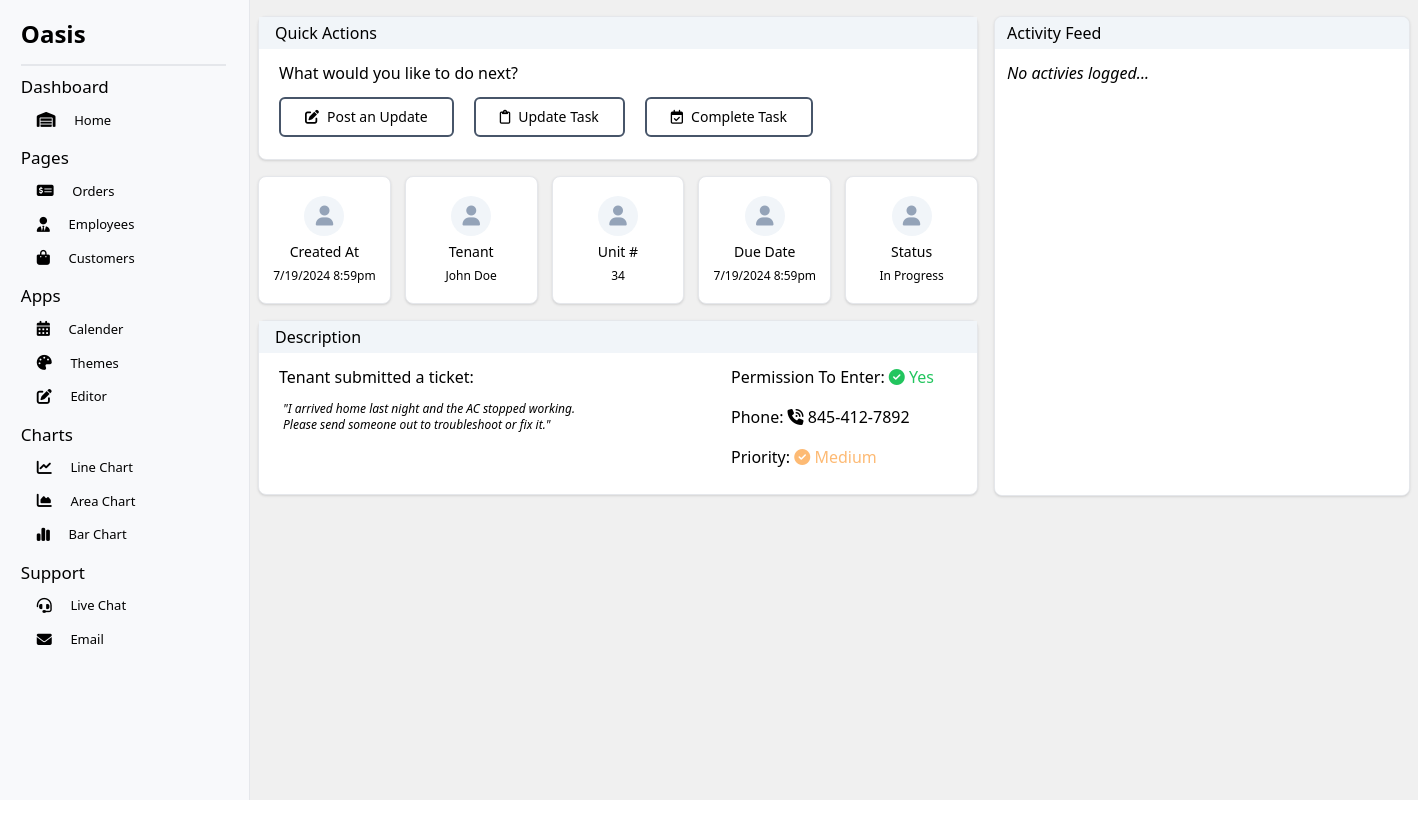
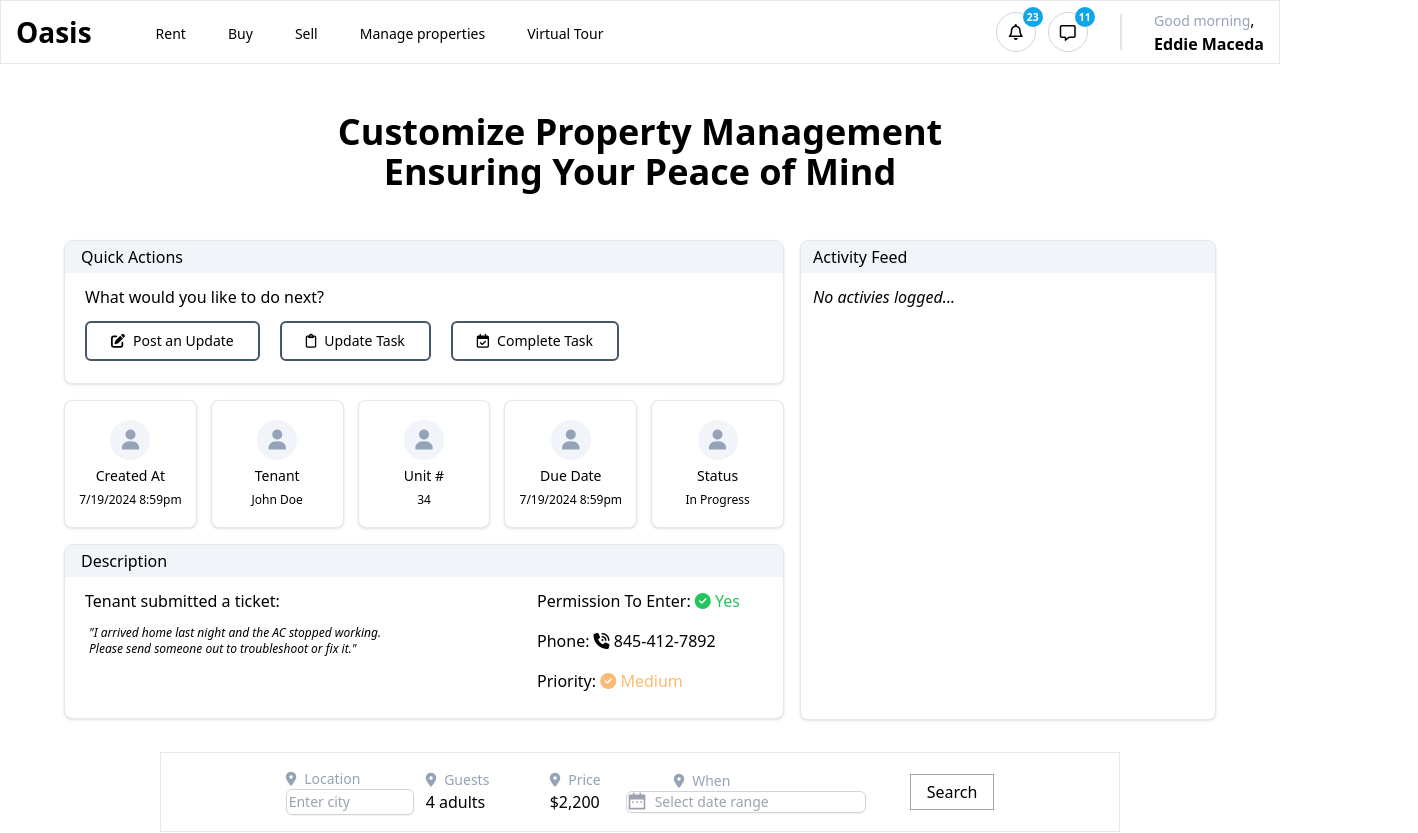
Before and after one commit to eddiemaceda11/Oasis, a React (Vite) app: page / in a window 1280 px wide. Shown: the top 833 px of the page, 1418 px wide, since content can reach past the window. Before the commit the page ends 800 px from the top, so only its background shows below. Built offline with nearby package versions, Linux system fonts and the light colour scheme.

Commit message:
Comment out DashboardPage component

```diff
--- a/src/app/App.tsx
+++ b/src/app/App.tsx
@@ -1,18 +1,18 @@
-import React from 'react'
+import React from "react";
 
 // Pages
-import LoginPage from './pages/Login/LoginPage';
-import DashboardPage from './pages/Dashboard/Dashboard';
+import LoginPage from "./pages/Login/LoginPage";
+import DashboardPage from "./pages/Dashboard/Dashboard";
 
 // Layouts
-import Header from '../components/layouts/Header';
+import Header from "../components/layouts/Header";
 
 // Features
-import Rentals from '../features/Rentals/Rentals';
-import Booking from '../features/Booking/Booking';
+import Rentals from "../features/Rentals/Rentals";
+import Booking from "../features/Booking/Booking";
 
 // Table
-import { TableHero } from '../components/ui/Table';
+import { TableHero } from "../components/ui/Table";
 // import TableModal from '../components/ui/TableModal';
 
 // Tasks manager
@@ -21,18 +21,15 @@ import Tasks from "../features/TaskManager/TaskManager";
 function App() {
   return (
     <div className="bg-white h-screen relative">
-      <DashboardPage />
-      {/* <Header />
-      <h1 className="m-auto text-4xl font-semibold text-center w-[45rem] h-28">
-        Customize Property Management Ensuring Your Peace of Mind
-      </h1>
+      {/* <DashboardPage /> */}
+      <Header />
+      <h1 className="m-auto text-4xl font-semibold text-center w-[45rem] h-28">Customize Property Management Ensuring Your Peace of Mind</h1>
 
       <Tasks />
 
       <Booking />
       <Rentals />
       <TableHero />
-      <h1 className="mt-16">TEST</h1> */}
     </div>
   );
 }
```
